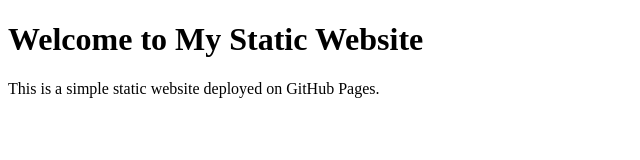
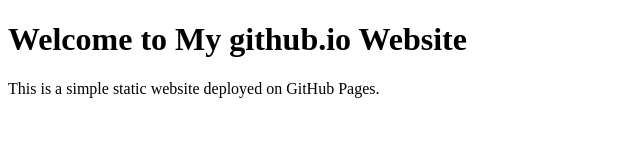
Before and after one commit to scottstaff/scottstaff.github.io, a plain HTML site: page index.html in a window 1280 px wide. Shown: the whole page, without its empty margins (0-640 px from the left). Drawn offline with Linux system fonts and the light colour scheme.

Commit message:
Update index.html

```diff
--- a/index.html
+++ b/index.html
@@ -6,7 +6,7 @@
     <title>My github.io Website</title>
 </head>
 <body>
-    <h1>Welcome to My Static Website</h1>
+    <h1>Welcome to My github.io Website</h1>
     <p>This is a simple static website deployed on GitHub Pages.</p>
 </body>
 </html>
```
